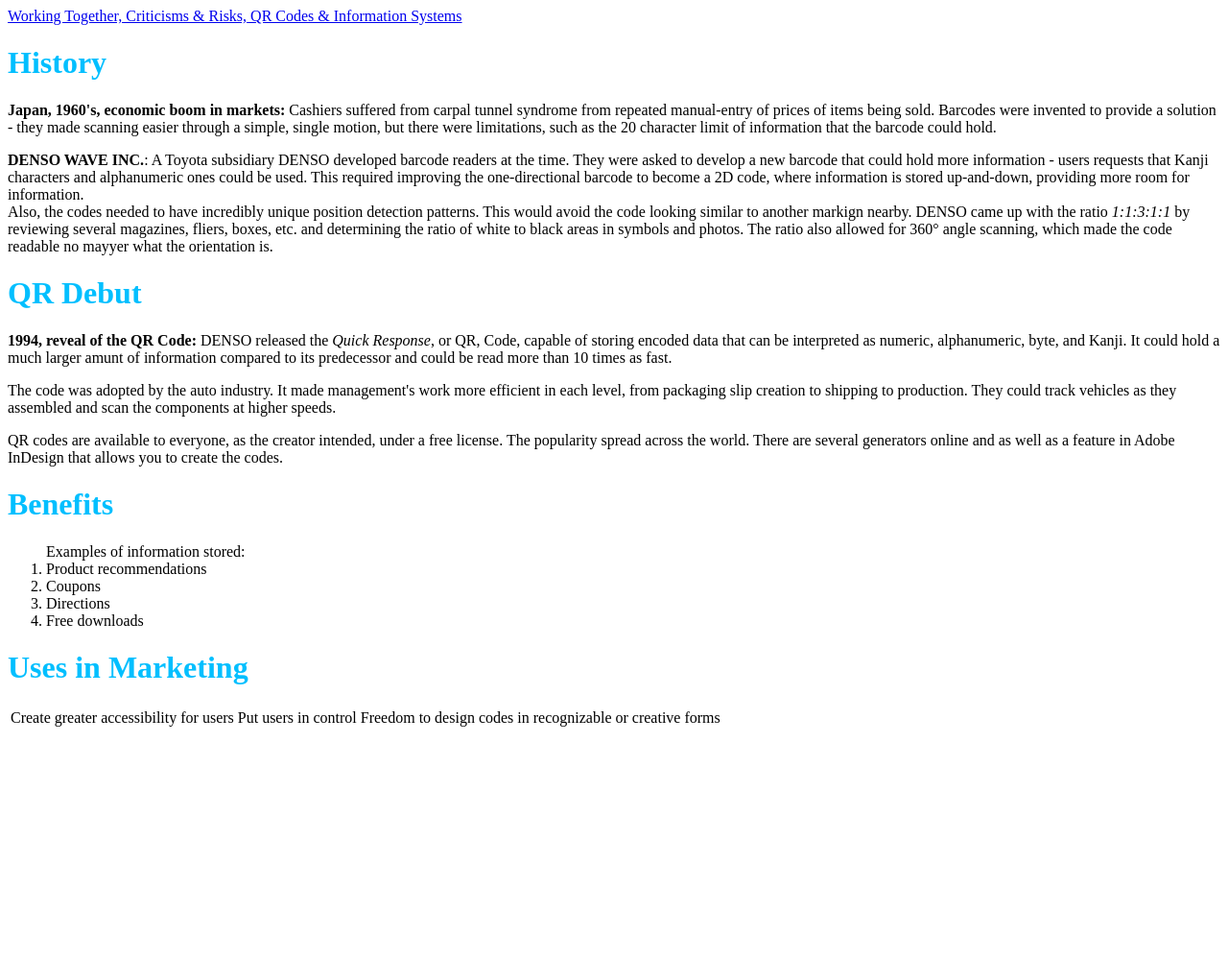
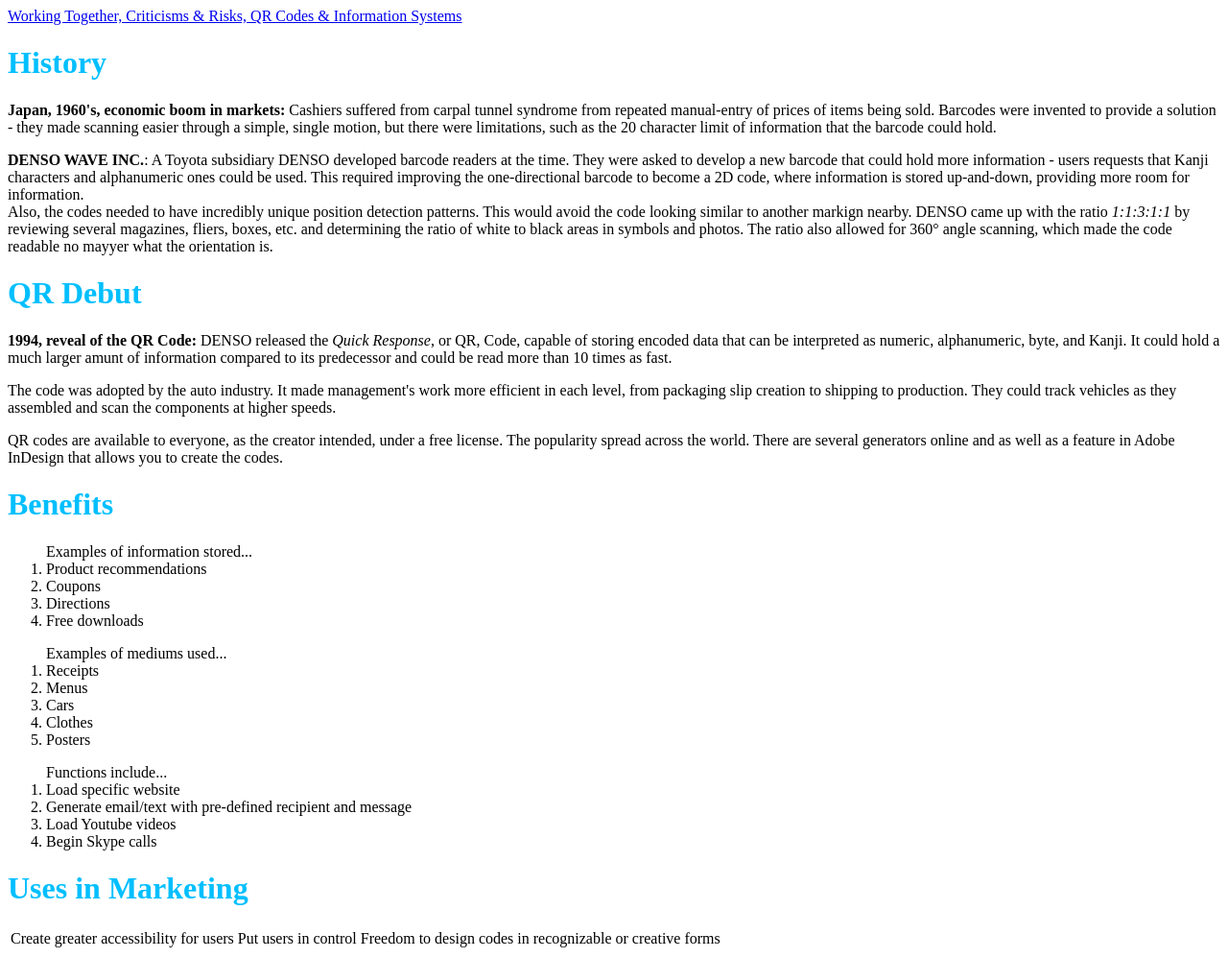
Before and after one commit to octabelle/MISC311, a plain HTML site: page index.html in a window 1280 px wide. Shown: the whole page at 96% size. Before the commit the page ends 800 px from the top, so only its background shows below. Drawn offline with Linux system fonts and the light colour scheme.

Commit message:
Update index.html

```diff
--- a/index.html
+++ b/index.html
@@ -30,11 +30,28 @@ There are several generators online and as well as a feature in Adobe InDesign t
 
 <font color="deepskyblue"><h1>Benefits</h1></font>
 <ol>
-Examples of information stored:
+Examples of information stored...
 <li> Product recommendations</li>
 <li>Coupons</li>
 <li>Directions</li>
 <li>Free downloads</li>
+</ol>
+
+<ol>
+Examples of mediums used...
+<li>Receipts</li>
+<li>Menus</li>
+<li>Cars</li>
+<li>Clothes</li>
+<li>Posters</li>
+</ol>
+
+<ol>
+Functions include...
+<li>Load specific website</li>
+<li>Generate email/text with pre-defined recipient and message</li>
+<li>Load Youtube videos</li>
+<li>Begin Skype calls</li>
 </ol>
 
 <font color="deepskyblue"><h1>Uses in Marketing</h1></font>
```
